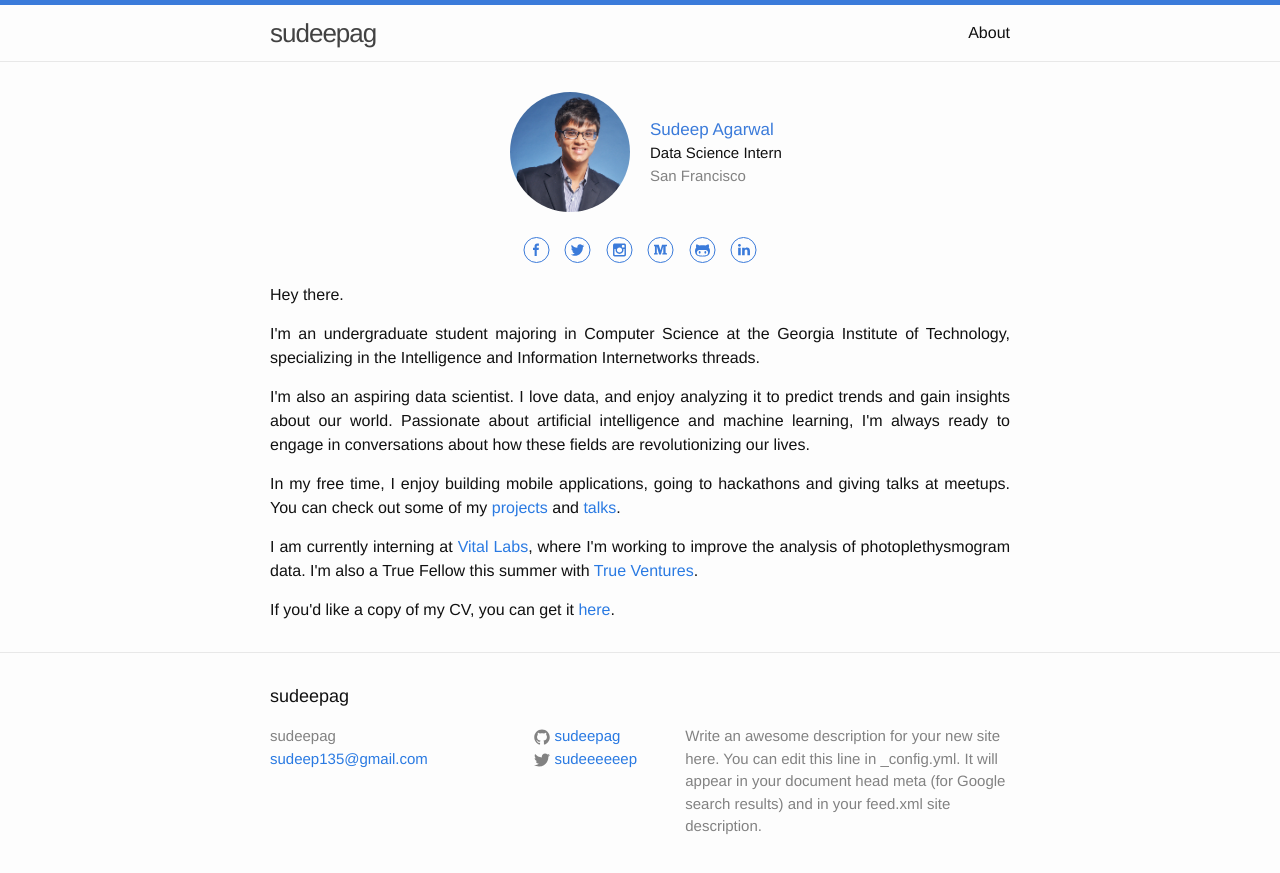
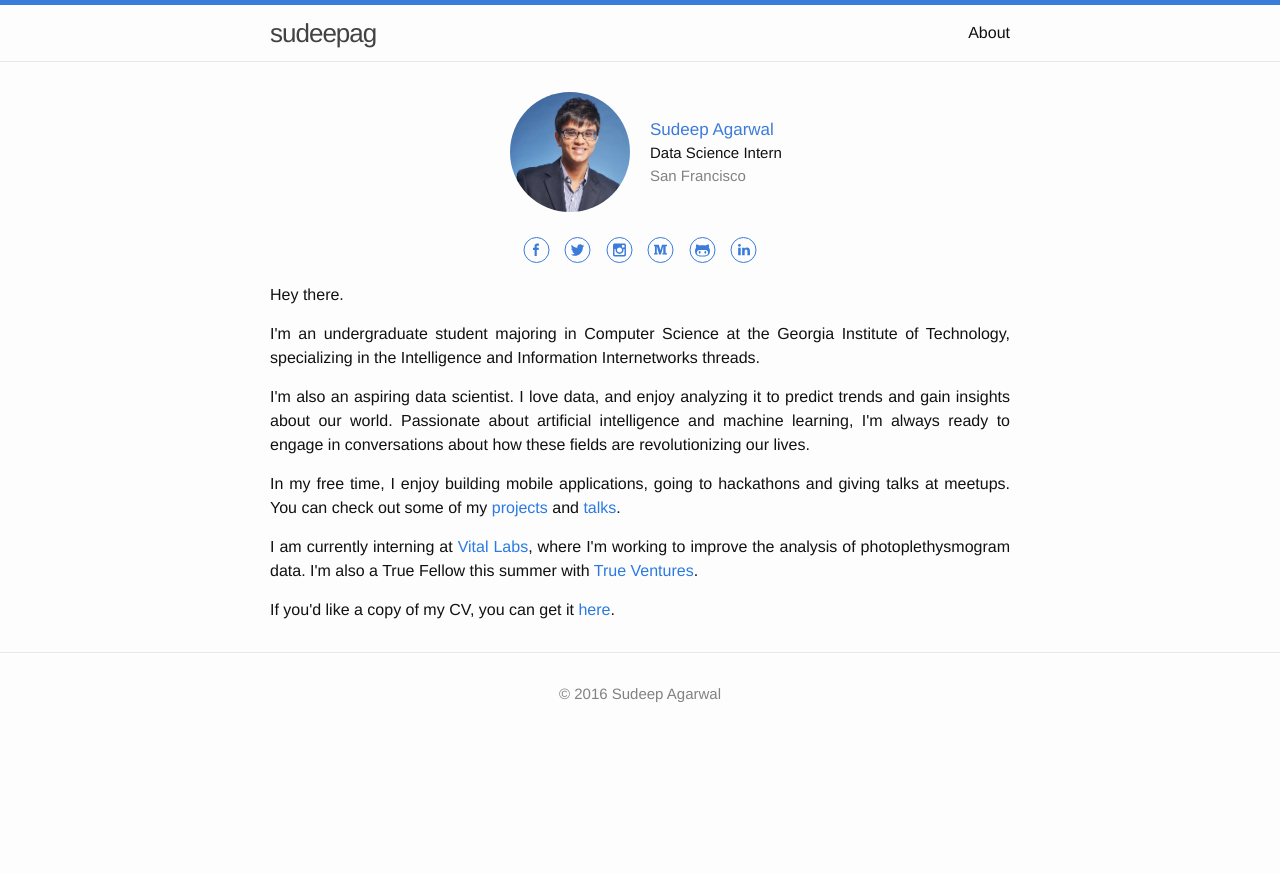
Before and after one commit to sudeepag/sudeep.co, a Jekyll site: the page built from index.html, in a window 1280 px wide. Shown: the top 873 px of the page. Built offline with Jekyll 4.4.1, drawn with Linux system fonts in a browser that asks for light colours.

Commit message:
Update footer.

```diff
--- a/_includes/footer.html
+++ b/_includes/footer.html
@@ -2,35 +2,19 @@
 
   <div class="wrapper">
 
-    <h2 class="footer-heading">{{ site.title }}</h2>
-
     <div class="footer-col-wrapper">
       <div class="footer-col footer-col-1">
-        <ul class="contact-list">
-          <li>{{ site.title }}</li>
-          <li><a href="mailto:{{ site.email }}">{{ site.email }}</a></li>
-        </ul>
+        &#169; 2016 Sudeep Agarwal
       </div>
 
-      <div class="footer-col footer-col-2">
-        <ul class="social-media-list">
-          {% if site.github_username %}
-          <li>
-            {% include icon-github.html username=site.github_username %}
-          </li>
-          {% endif %}
-
-          {% if site.twitter_username %}
-          <li>
-            {% include icon-twitter.html username=site.twitter_username %}
-          </li>
-          {% endif %}
-        </ul>
-      </div>
-
-      <div class="footer-col footer-col-3">
-        <p>{{ site.description }}</p>
-      </div>
+      <!-- <div class="intro-links">
+                  <a class="intro-link-item" href="https://www.facebook.com/sudeep135" target="_blank"><img src="/images/facebook.svg"></a>
+                  <a class="intro-link-item" href="https://www.twitter.com/sudeeeeeep" target="_blank"><img src="/images/twitter.svg"></a>
+                  <a class="intro-link-item" href="https://www.instagram.com/sudeeeeeep" target="_blank"><img src="/images/instagram.svg"></a>
+                  <a class="intro-link-item" href="https://www.medium.com/@sudeep.agarwal" target="_blank"><img src="/images/medium.svg"></a>
+                  <a class="intro-link-item" href="https://www.github.com/sudeepag" target="_blank"><img src="/images/github.svg"></a>
+                  <a class="intro-link-item" href="https://www.linkedin.com/in/sudeepag" target="_blank"><img src="/images/linkedin.svg"></a>
+      </div> -->
     </div>
 
   </div>
--- a/_sass/_layout.scss
+++ b/_sass/_layout.scss
@@ -127,8 +127,9 @@
 }
 
 .footer-col-1 {
-    width: -webkit-calc(35% - (#{$spacing-unit} / 2));
-    width:         calc(35% - (#{$spacing-unit} / 2));
+    text-align: center;
+    width: -webkit-calc(100% - (#{$spacing-unit} / 2));
+    width:         calc(100% - (#{$spacing-unit} / 2));
 }
 
 .footer-col-2 {
--- a/css/main.scss
+++ b/css/main.scss
@@ -2,8 +2,6 @@
 # Only the main Sass file needs front matter (the dashes are enough)
 ---
 @charset "utf-8";
-
-
 
 // Our variables
 $base-font-family: "Helvetica Neue", Helvetica, Arial, sans-serif;
```
